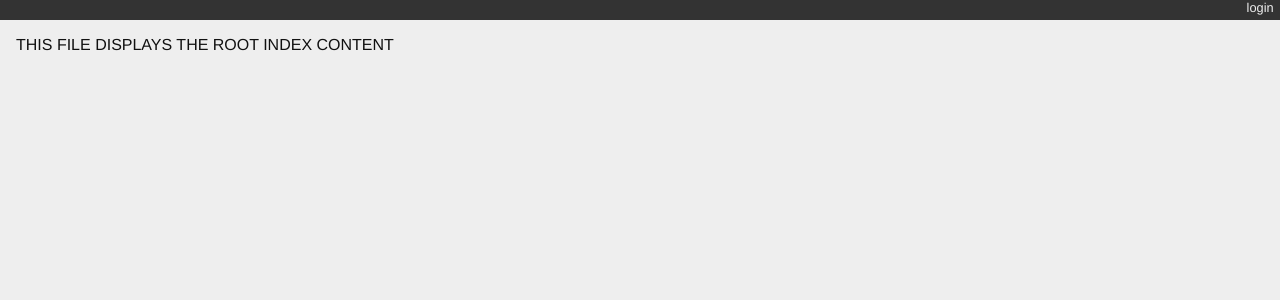
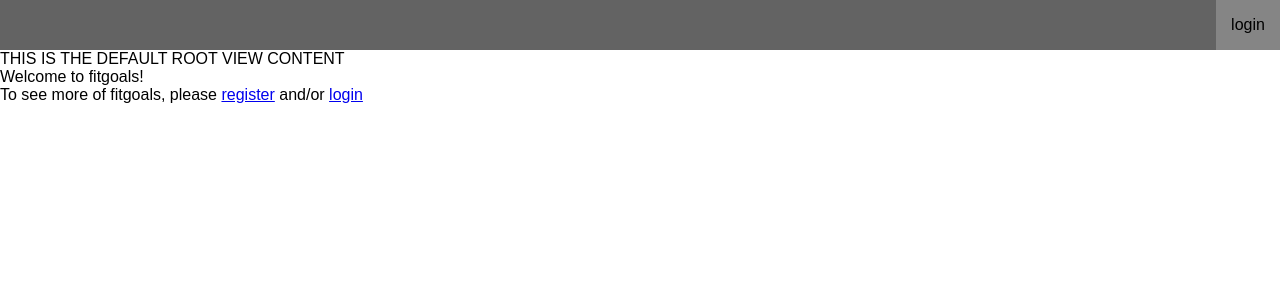
Before and after one commit to sakoe/nintensity, a Django app: page / in a window 1280 px wide. Shown: the top 300 px of the page. Run offline with Django 3.2, Linux system fonts and the light colour scheme; parts of the project's set-up code (start-up, migrations or seed data) failed here and were passed over.

Commit message:
Began to layout fitgoals a little more on the front end. Began CSS rewrite.

```diff
--- a/nintensity/fitgoals/static/django_fitgoals.css
+++ b/nintensity/fitgoals/static/django_fitgoals.css
@@ -1,74 +1,14 @@
-body {
-    background-color: #eee;
-    color: #111;
-    font-family: "HelveticaNeue-Light", "Helvetica Neue Light", "Helvetica Neue", Helvetica, Arial, "Lucida Grande", sans-serif;
-    margin:0;
-    padding:0;
-}
-#container {
-    margin:0;
-    padding:0;
-    margin-top: 0px;
-}
-#header {
-    background-color: #333;
-    border-botton: 1px solid #111;
-    margin:0;
-    padding:0;
-}
-#control-bar {
-    margin: 0em 0em 1em;
-    list-style: none;
-    list-style-type: none;
-    text-align: right;
-    color: #eee;
-    font-size: 80%;
-    padding-bottom: 0.4em;
-}
-#control-bar li {
-    display: inline-block;
-}
-#control-bar li a {
-    color: #eee;
-    padding: 0.5em;
-    text-decoration: none;
-}
-#control-bar li a:hover {
-    color: #cce;
-}
-#content {
-    margin: 0em 1em 1em;
-}
+html, body, div, span, object, iframe, h1, h2, h3, h4, h5, h6, p, blockquote, pre, abbr, address, cite, code, del, dfn, em, img, ins, kbd, q, samp, small, strong, sub, sup, var, b, i, dl, dt, dd, ol, ul, li, fieldset, form, label, legend, table, caption, tbody, tfoot, thead, tr, th, td, article, aside, canvas, details, figcaption, figure, footer, header, hgroup, menu, nav, section, summary, time, mark, audio, video {margin: 0; padding: 0; border: 0; outline: 0; font-size: 100%; vertical-align: baseline; background: transparent;} article, aside, figure, footer, header, hgroup, nav, section {display: block;} html {-webkit-text-size-adjust: 100%;}
 
-ul#entries {
-    list-style: none;
-    list-style-type: none;
-}
-div.entry {
-    margin-right: 2em;
-    margin-top: 1em;
-    border-top: 1px solid #cecece;
-}
-ul#entries li:first-child div.entry {
-    border-top: none;
-    margin-top: 0em;
-}
-div.entry-body {
-    margin-left: 2em;
-}
-.notification {
-    float: right;
-    text-align: center;
-    width: 25%;
-    padding: 1em;
-}
-.info {
-    background-color: #aae;
-}
-ul.categories {
-    list-style: none;
-    list-style-type: none;
-}
-ul.categories li {
-    display: inline;
-}
+/*GENERAL*/
+html {font-family: sans-serif;}
+
+/*HEADER*/
+#header {height: 50px; width: 100%; background-color: rgb(99,99,99); position: fixed; top: 0;}
+#header ul {height: 50px;}
+#header ul li {display: block; float: right; width: 64px; line-height: 50px; text-align: center;}
+#header ul li#auth {background-color: rgb(133,133,133);}
+#header ul li a {display: block; width: 100%; height: 100%; color: rgb(0,0,0); text-decoration: none;}
+
+/*CONTENT*/
+#container {margin-top: 50px}
--- a/nintensity/fitgoals/templates/root_view.html
+++ b/nintensity/fitgoals/templates/root_view.html
@@ -1,9 +1,19 @@
 {% extends "base.html" %}
 {% block content %}
-    <p>THIS FILE DISPLAYS THE ROOT INDEX CONTENT</p>
-    {% if user.is_authenticated and user.is_staff %}
-    <a href="{% url 'admin:index' %}">Admin</a>
-    {% elif user.is_authenticated and not user.is_staff %}
-    <a href="{% url 'user:index' %}">Workout Log</a>
+    {% if user.is_authenticated %}
+        {% if user.is_authenticated and user.is_staff %}
+        <p>THIS SECTION DISPLAYS WHEN LOGGED IN AS ADMIN</p>
+        <p><a href="{% url 'admin:index' %}">View Site Admin</a></p>
+        {% elif user.is_authenticated and not user.is_staff %}
+        <p>THIS SECTION DISPLAYS WHEN LOGGED IN AS USER</p>
+        <p><a href="{% url 'user:index' %}">View Your Workout Log</a></p>
+        <p><a href="{% url 'teams_view' %}">View Teams</a></p>
+        <p><a href="{% url 'events_view' %}">View Events</a></p>
+        {% endif %}
+    {% else %}
+    <p>THIS IS THE DEFAULT ROOT VIEW CONTENT</p>
+    <p>Welcome to fitgoals!</p>
+    <p>To see more of fitgoals, please <a href="{% url 'registration_register' %}">register</a>
+    and/or <a href="{% url 'login' %}">login</a></p>
     {% endif %}
 {% endblock %}
--- a/nintensity/fitgoals/urls.py
+++ b/nintensity/fitgoals/urls.py
@@ -3,5 +3,11 @@ from django.conf.urls import patterns, url
 urlpatterns = patterns('fitgoals.views',
     url(r'^$',
         'root_view',
-        name="site_index"),
+        name='root_view'),
+    url(r'^teams/',
+        'teams_view',
+        name='teams_view'),
+    url(r'^events/',
+        'events_view',
+        name='events_view'),
 )
--- a/nintensity/fitgoals/views.py
+++ b/nintensity/fitgoals/views.py
@@ -5,6 +5,19 @@ from django.shortcuts import render
 """
 
 def root_view(request):
-    """ This provides the site's root view
-"""
+    """
+    This provides the site's root view
+    """
     return render(request, 'root_view.html')
+
+def teams_view(request):
+    """
+    This provides the site's teams view
+    """
+    return render(request, 'teams_view.html')
+
+def events_view(request):
+    """
+    This provides the site's events view
+    """
+    return render(request, 'events_view.html')
--- a/nintensity/nintensity/templates/base.html
+++ b/nintensity/nintensity/templates/base.html
@@ -11,9 +11,9 @@
     <div id="header">
         <ul id="control-bar">
         {% if user.is_authenticated %}
-            <li><a href="{% url 'logout' %}">logout</a></li>
+            <li id='auth'><a href="{% url 'logout' %}">logout</a></li>
         {% else %}
-            <li><a href="{% url 'login' %}">login</a></li>
+            <li id='auth'><a href="{% url 'login' %}">login</a></li>
         {% endif %}
         </ul>
     </div>
```
Also changed, not shown: nintensity/fitgoals/templates/events_view.html (added, +15 -0 lines), nintensity/fitgoals/templates/teams_view.html (added, +15 -0 lines).
